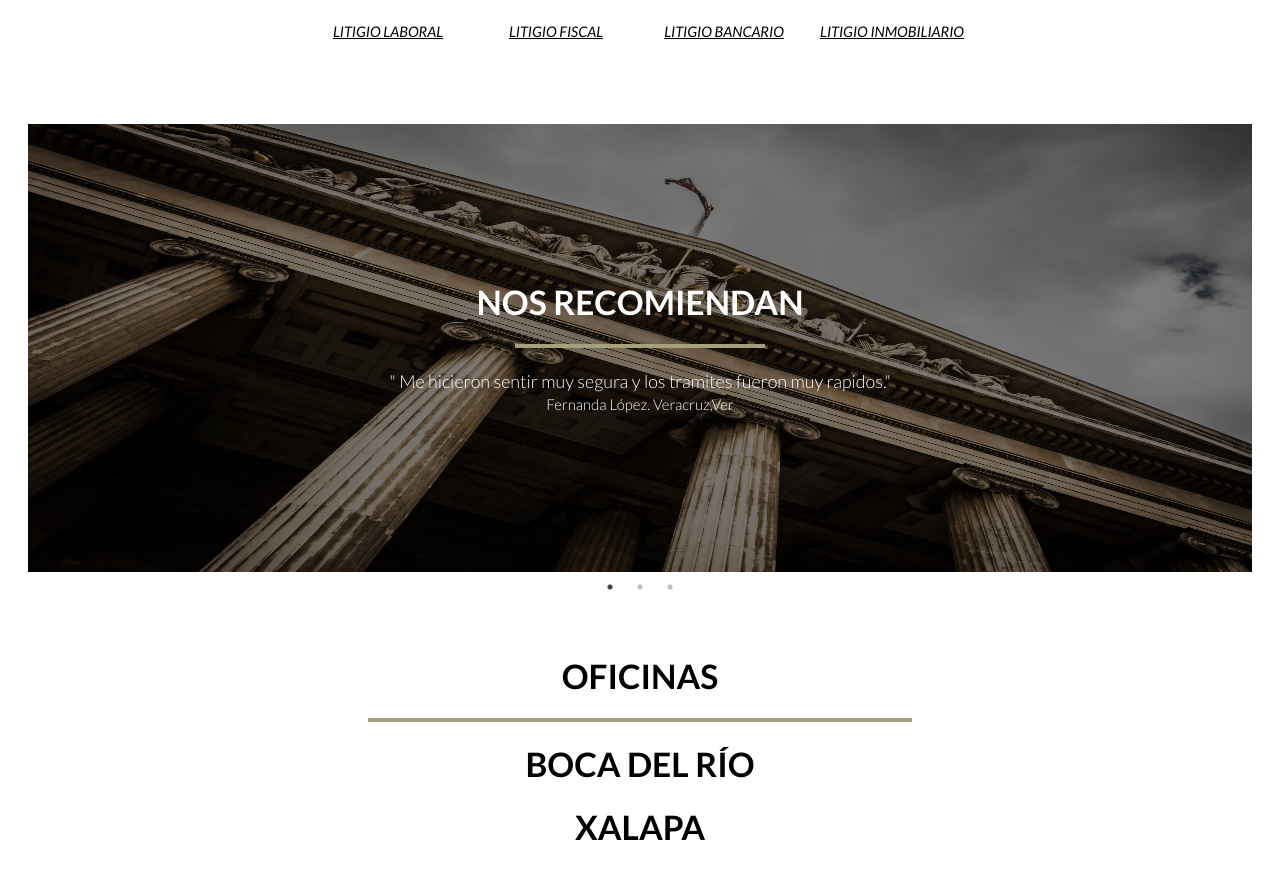
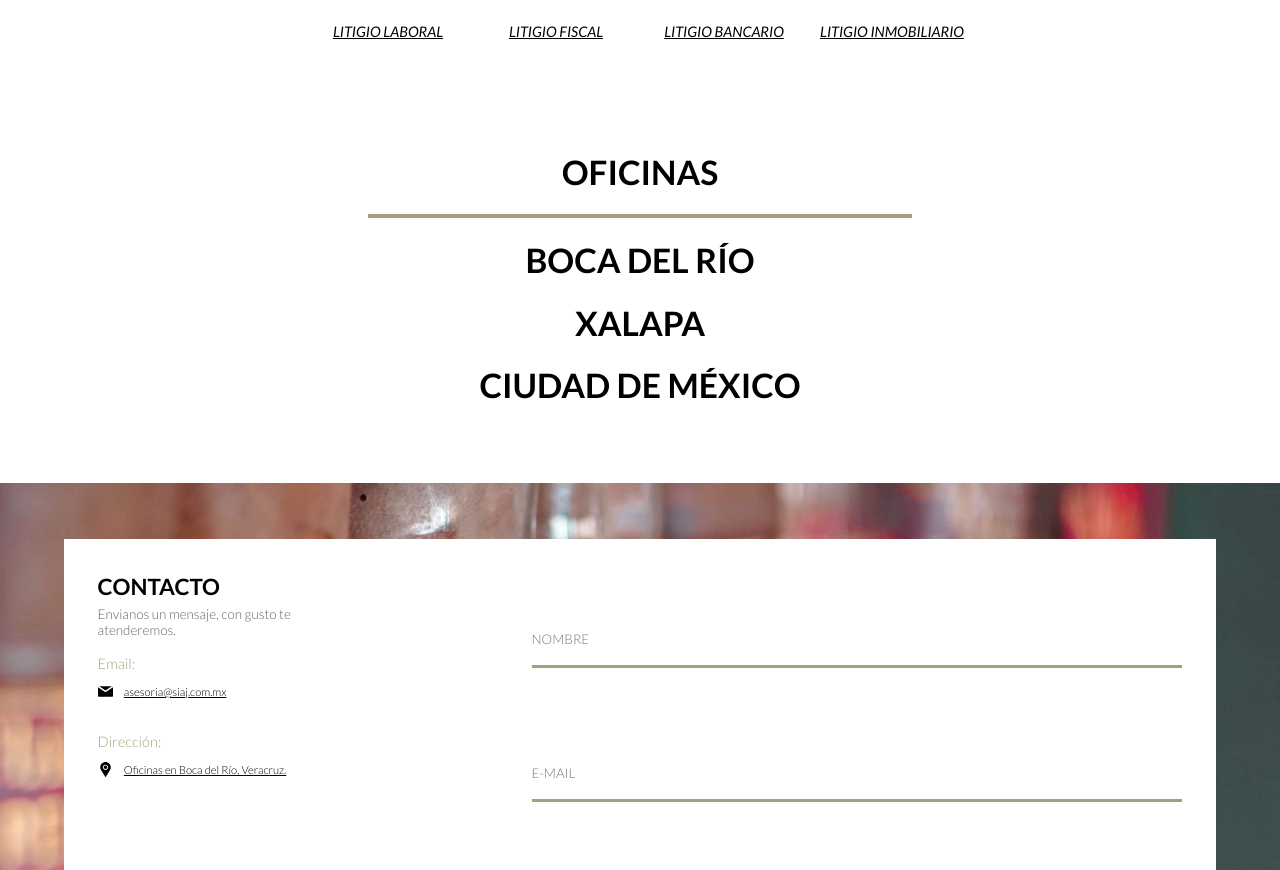
Before and after one commit to AlexLMCode/siaj-nuxt-web, a Nuxt app: page / in a window 1280 px wide. Shown: the part 1685-2555 px from the top of the page. Built offline with nearby package versions, Linux system fonts and the light colour scheme.

Commit message:
Removed Slider component

```diff
--- a/pages/index.vue
+++ b/pages/index.vue
@@ -2,7 +2,7 @@
   <div>
     <p-hero />
     <p-main class="container" />
-    <slider />
+    <!-- <slider /> -->
     <!-- <clientes /> -->
     <p-ubicacion class="container" />
     <p-contacto class="container" />
@@ -14,7 +14,7 @@ import PHero from '@/components/PHero';
 import PMain from '@/components/PMain';
 import PUbicacion from '@/components/PUbicacion';
 import PContacto from '@/components/PContacto';
-import Slider from '@/components/Slider';
+// import Slider from '@/components/Slider';
 // import Clientes from '@/components/Clientes';
 
 // @ is an alias to /src
@@ -25,7 +25,7 @@ export default {
     PMain,
     PUbicacion,
     PContacto,
-    Slider,
+    // Slider,
     // Clientes,
   },
 };
```
